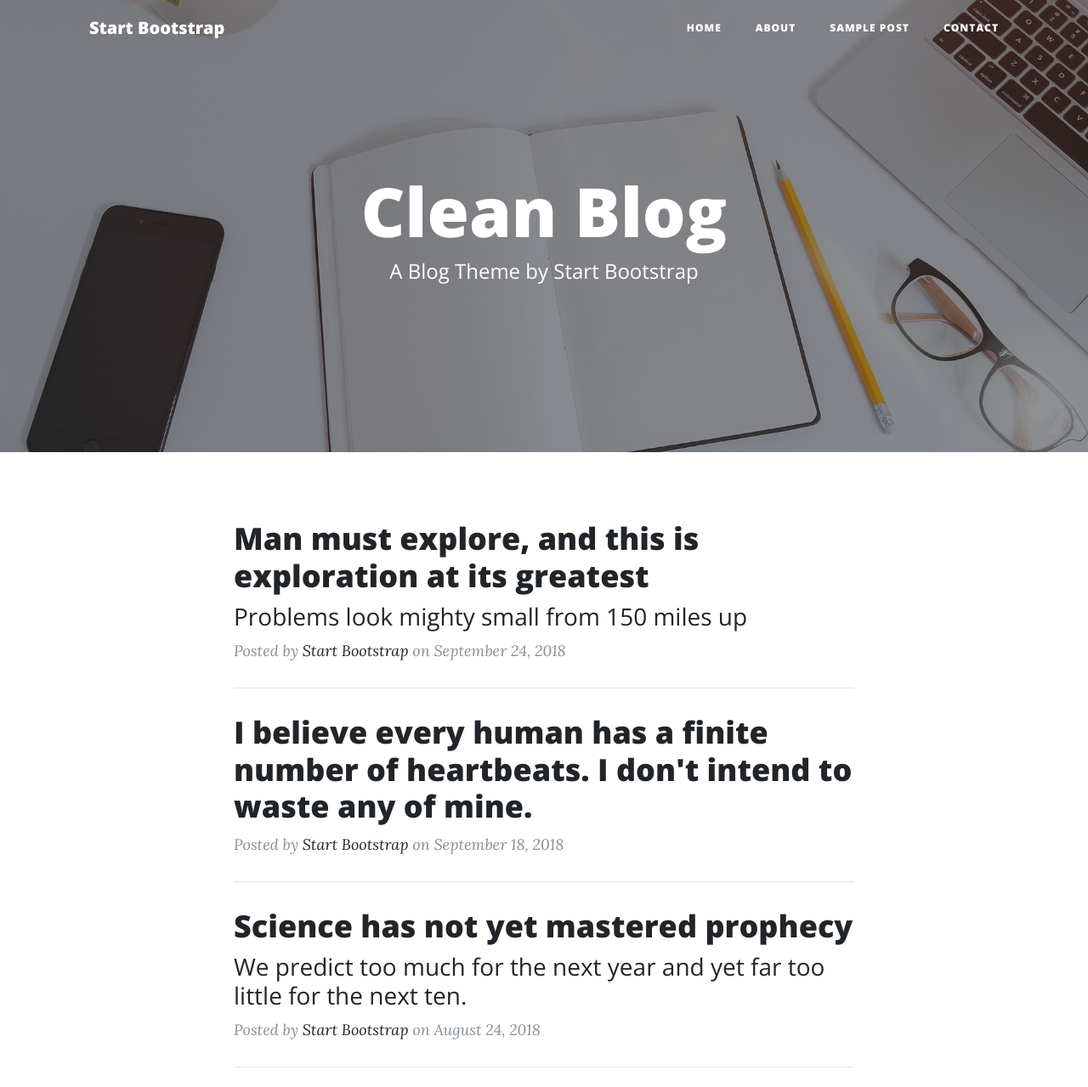
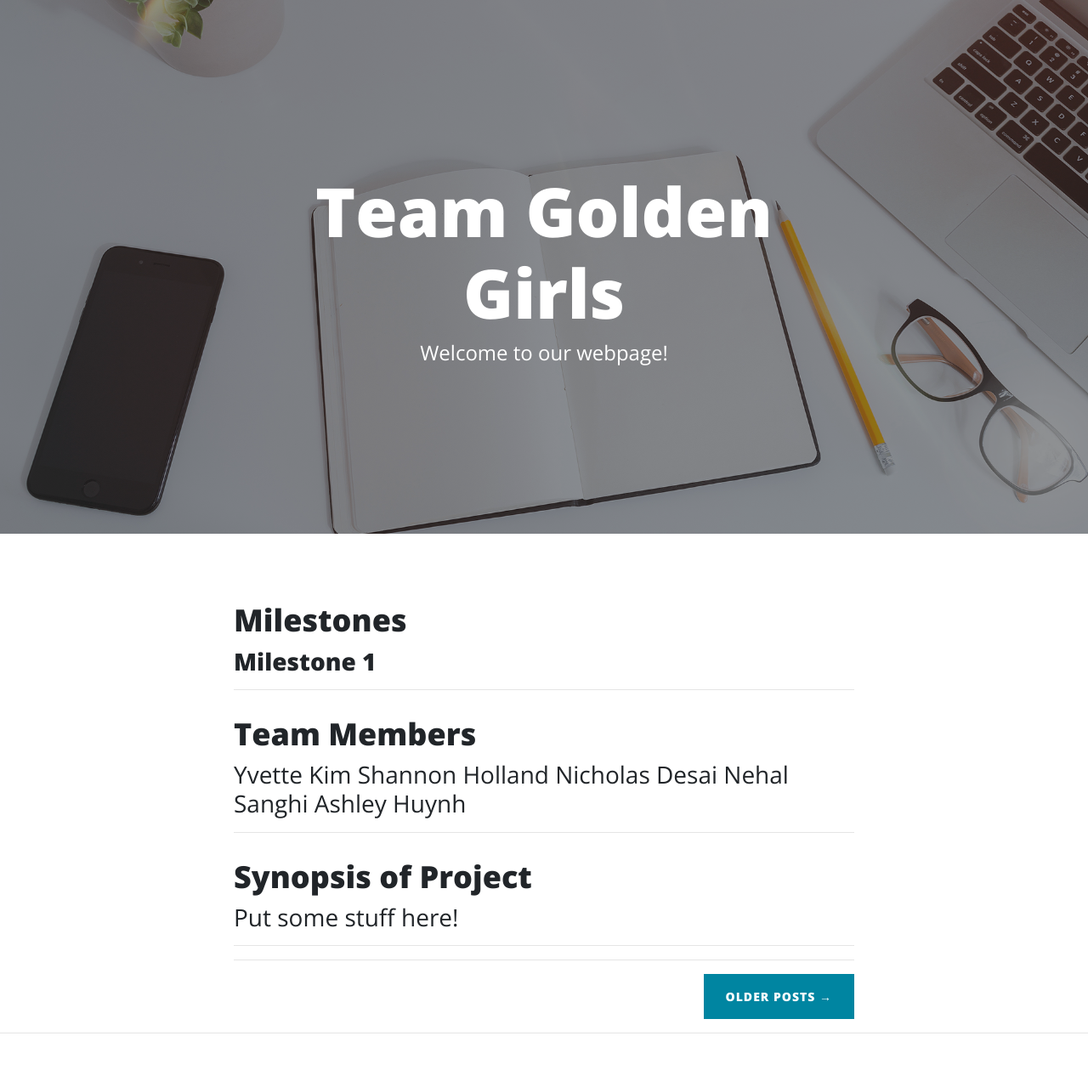
Before and after one commit to ashleyswinning/teamgoldengirls.github.io, a website: page index.html in a window 1280 px wide. Shown: the top 1279 px of the page at 85% size. Drawn offline with nearby package versions, Linux system fonts and the light colour scheme.

Commit message:
Update index.html

```diff
--- a/index.html
+++ b/index.html
@@ -8,7 +8,7 @@
     <meta name="description" content="">
     <meta name="author" content="">
 
-    <title>Clean Blog - Start Bootstrap Theme</title>
+    <title>Team Golden Girls</title>
 
     <!-- Bootstrap core CSS -->
     <link href="vendor/bootstrap/css/bootstrap.min.css" rel="stylesheet">
@@ -25,33 +25,6 @@
 
   <body>
 
-    <!-- Navigation -->
-    <nav class="navbar navbar-expand-lg navbar-light fixed-top" id="mainNav">
-      <div class="container">
-        <a class="navbar-brand" href="index.html">Start Bootstrap</a>
-        <button class="navbar-toggler navbar-toggler-right" type="button" data-toggle="collapse" data-target="#navbarResponsive" aria-controls="navbarResponsive" aria-expanded="false" aria-label="Toggle navigation">
-          Menu
-          <i class="fa fa-bars"></i>
-        </button>
-        <div class="collapse navbar-collapse" id="navbarResponsive">
-          <ul class="navbar-nav ml-auto">
-            <li class="nav-item">
-              <a class="nav-link" href="index.html">Home</a>
-            </li>
-            <li class="nav-item">
-              <a class="nav-link" href="about.html">About</a>
-            </li>
-            <li class="nav-item">
-              <a class="nav-link" href="post.html">Sample Post</a>
-            </li>
-            <li class="nav-item">
-              <a class="nav-link" href="contact.html">Contact</a>
-            </li>
-          </ul>
-        </div>
-      </div>
-    </nav>
-
     <!-- Page Header -->
     <header class="masthead" style="background-image: url('img/home-bg.jpg')">
       <div class="overlay"></div>
@@ -59,8 +32,8 @@
         <div class="row">
           <div class="col-lg-8 col-md-10 mx-auto">
             <div class="site-heading">
-              <h1>Clean Blog</h1>
-              <span class="subheading">A Blog Theme by Start Bootstrap</span>
+              <h1>Team Golden Girls</h1>
+              <span class="subheading">Welcome to our webpage!</span>
             </div>
           </div>
         </div>
@@ -74,55 +47,40 @@
           <div class="post-preview">
             <a href="post.html">
               <h2 class="post-title">
-                Man must explore, and this is exploration at its greatest
+                Milestones
               </h2>
               <h3 class="post-subtitle">
-                Problems look mighty small from 150 miles up
+                <a href="http://ashleyhuynh.com">Milestone 1</a>
               </h3>
             </a>
-            <p class="post-meta">Posted by
-              <a href="#">Start Bootstrap</a>
-              on September 24, 2018</p>
           </div>
           <hr>
           <div class="post-preview">
             <a href="post.html">
               <h2 class="post-title">
-                I believe every human has a finite number of heartbeats. I don't intend to waste any of mine.
+                Team Members
               </h2>
+               <h3 class="post-subtitle">
+                 Yvette Kim
+                 Shannon Holland
+                 Nicholas Desai
+                 Nehal Sanghi
+                 Ashley Huynh
+              </h3>
             </a>
-            <p class="post-meta">Posted by
-              <a href="#">Start Bootstrap</a>
-              on September 18, 2018</p>
           </div>
           <hr>
           <div class="post-preview">
             <a href="post.html">
               <h2 class="post-title">
-                Science has not yet mastered prophecy
+                Synopsis of Project
               </h2>
-              <h3 class="post-subtitle">
-                We predict too much for the next year and yet far too little for the next ten.
+               <h3 class="post-subtitle">
+                 Put some stuff here!
               </h3>
             </a>
-            <p class="post-meta">Posted by
-              <a href="#">Start Bootstrap</a>
-              on August 24, 2018</p>
           </div>
           <hr>
-          <div class="post-preview">
-            <a href="post.html">
-              <h2 class="post-title">
-                Failure is not an option
-              </h2>
-              <h3 class="post-subtitle">
-                Many say exploration is part of our destiny, but it’s actually our duty to future generations.
-              </h3>
-            </a>
-            <p class="post-meta">Posted by
-              <a href="#">Start Bootstrap</a>
-              on July 8, 2018</p>
-          </div>
           <hr>
           <!-- Pager -->
           <div class="clearfix">
@@ -165,7 +123,7 @@
                 </a>
               </li>
             </ul>
-            <p class="copyright text-muted">Copyright &copy; Your Website 2018</p>
+            <p class="copyright text-muted">Copyright &copy; Team Golden Girls 2018</p>
           </div>
         </div>
       </div>
```
